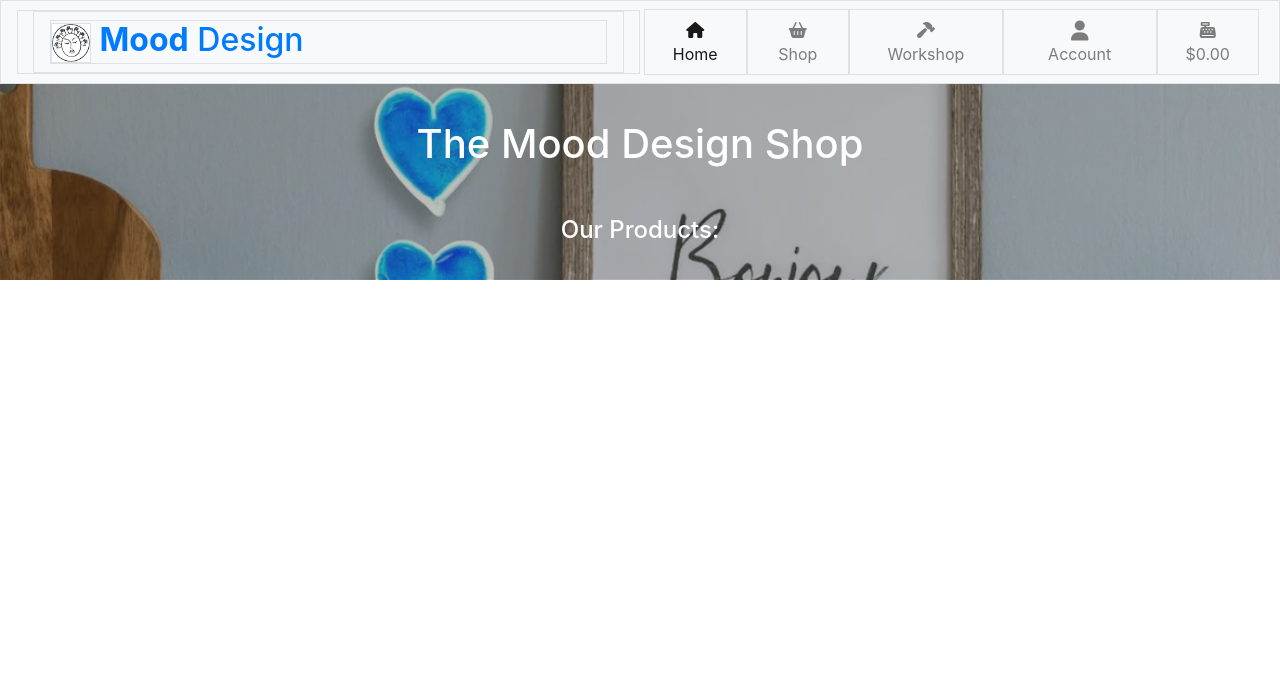
After one commit to TomaszWoloszyn983/mood-design-gift-shop, a Django app: template products/templates/products/products_detail.html in a window 1280 px wide. The commit adds this page. Shown: the top 679 px of the page. Run offline with Django 3.2, Linux system fonts and the light colour scheme; the template is opened without the code that fills it, so the values that code supplies are empty; some libraries are stand-ins or nearby versions.

Commit message:
Style products panels. Add dropdown button

```diff
--- /dev/null
+++ b/products/templates/products/products_detail.html
@@ -0,0 +1,33 @@
+{% extends "base.html" %}
+{% load static %}
+
+{% block page_header %}
+    <div class="container header-container">
+        <div class="row">
+            <div class="col"></div>
+        </div>
+    </div>
+{% endblock %}
+
+{% block content %}
+    <!-- Shop Page Header -->
+    <header class="shop-page-header">
+        <div class="header-content shop-title">
+            <h2 class="text-center header-text">The Mood Design Shop</h2>
+            <h4 class="text-center mt-5">Our Products:</h4>
+        </div>
+    </header>
+
+    <!-- Shop Page Content -->
+    <header class="shop-page-content">
+        <div class="row mx-0">
+            <div class="product-container col-10 offset-1">
+                <div class="row mt-1 mb-2"></div>
+                <div class="row">
+
+                </div>
+            </div>
+        </div>
+    </header>
+
+{% endblock %}
--- a/products/urls.py
+++ b/products/urls.py
@@ -3,5 +3,5 @@ from . import views
 
 urlpatterns = [
     path('', views.all_products, name='products'),
-
+    path('<product_id>', views.product_detail, name='product_detail'),
 ]
--- a/static/css/base.css
+++ b/static/css/base.css
@@ -5,7 +5,7 @@ html {
 
 /* Header and Navbar */
 
-.parallax-header {
+.base-header {
     background: url('/media/bg_image.webp');
     background-attachment: fixed;
     background-position: conter;
@@ -13,17 +13,8 @@ html {
     background-size: cover;
     height: 100vh;
 }
-.parallax-header-2 {
-    background: url('/media/bg_image.webp');
-    background-attachment: fixed;
-    background-position: conter;
-    background-repeat: no-repeat;
-    background-size: cover;
-    padding-top: 5vh;
-}
 
 .header-content {
-    /* height: 100vh; */
     padding: 100px, 0, 150px, 0;
 }
 .header-content-2 {
@@ -83,6 +74,14 @@ html {
 }
 
 /* Home Page */
+.homepage-content {
+    background: url('/media/bg_image.webp');
+    background-attachment: fixed;
+    background-position: conter;
+    background-repeat: no-repeat;
+    background-size: cover;
+    padding-top: 5vh;
+}
 
 .home-page-text {
     text-align: center;
@@ -130,7 +129,7 @@ html {
     background-repeat: no-repeat;
     background-size: cover;
     padding-top: 5vh;
-    height: 55vh;
+    height: 35vh;
 }
 
 .shop-page-content {
@@ -140,10 +139,10 @@ html {
 
 .shop-title {
     color: #fff;
-    height: 25vh;
-    transform: translate(0%, 100%);
+    height: 27vh;
+    transform: translate(0%, 11%);
     background: rgba(50, 52, 32, 0.315);
-    padding-top: 1.5rem;
+    padding-top: 3.5rem;
 }
 
 @media (min-width: 768px) {
```
Also changed, not shown: home/templates/home/index.html (+9 -9 lines), products/templates/products/products.html (+21 -6 lines), products/views.py (+14 -2 lines).
